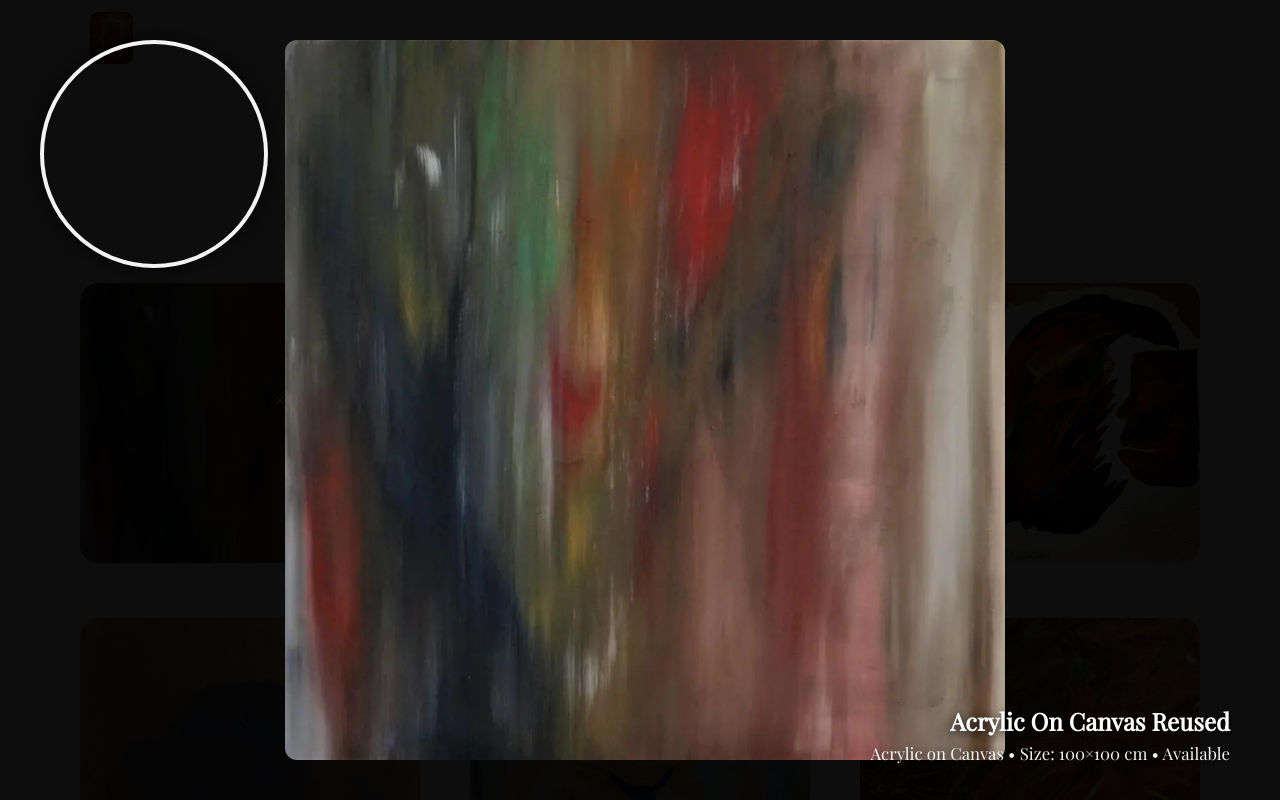
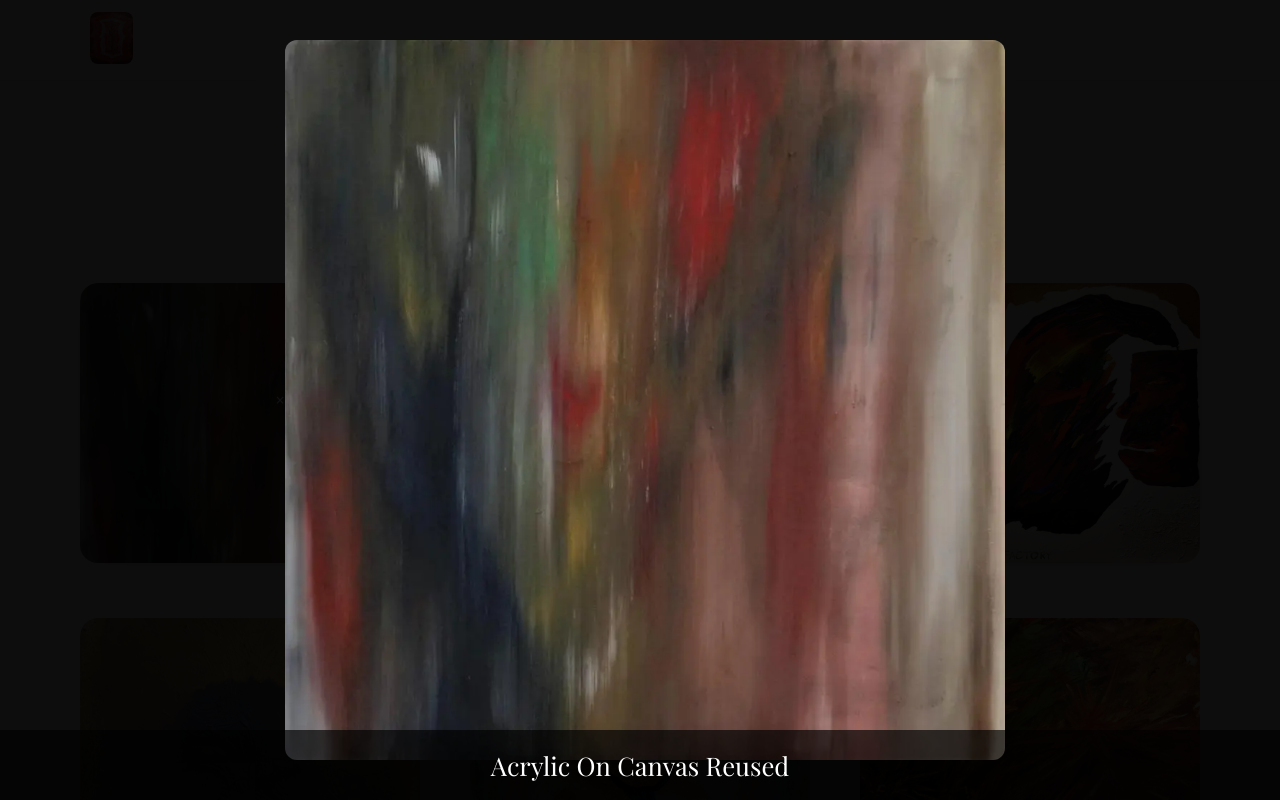
Before and after one commit to Justbemee/justbemee.github.io, a plain HTML site: page all-paintings.html in a window 1280 px wide. Both pictures are taken after a click on the link 250 px from the left and 425 px from the top of the page. Shown: the top 800 px of the page. Drawn offline with nearby package versions, Linux system fonts and the light colour scheme.

Commit message:
Update all-paintings.html

```diff
--- a/all-paintings.html
+++ b/all-paintings.html
@@ -52,15 +52,19 @@
 
     </div>
 
-          <!-- Lightbox -->
+            <!-- Lightbox - Clean version -->
     <div id="lightbox" class="lightbox" onclick="if(event.target.id==='lightbox') this.style.display='none'">
         <span class="close" onclick="document.getElementById('lightbox').style.display='none'">×</span>
         <img id="lightbox-img" src="">
-        <div id="zoom-lens">
-            <img id="zoom-lens-img" src="">
+
+        <!-- Name on the painting with black bar -->
+        <div id="lightbox-name-bar" style="position:absolute; bottom:0; left:0; right:0; background:rgba(0,0,0,0.65); padding:18px 0; text-align:center;">
+            <div id="lightbox-name" style="color:white; font-family:'Playfair Display', serif; font-size:1.6rem; font-weight:400; text-shadow:0 2px 8px rgba(0,0,0,0.8);"></div>
         </div>
-        <div id="lightbox-info" style="position:absolute; bottom:35px; right:50px; color:white; font-family:'Playfair Display', serif; font-size:1.35rem; text-shadow:0 2px 10px rgba(0,0,0,0.9); pointer-events:none; text-align:right; max-width:380px;">
-            <!-- Name and details will appear here on the right side -->
+
+        <!-- Details under the painting -->
+        <div id="lightbox-details" style="position:absolute; bottom:-75px; left:50%; transform:translateX(-50%); color:#ddd; font-size:1.05rem; text-align:center; white-space:nowrap;">
+            Acrylic on Canvas • Size: 100×100 cm • Available
         </div>
     </div>
 
@@ -69,8 +73,8 @@
         <p>Home</p>
         <p>© 2026 Martin Hanispak</p>
     </footer>
-        <script>
-    // Open lightbox with info on the right side
+    <script>
+    // Simple clean lightbox
     document.querySelectorAll('.gallery-item').forEach(item => {
         item.addEventListener('click', function(e) {
             e.preventDefault();
@@ -79,40 +83,8 @@
             const cleanName = filename.replace(/[-._]/g, ' ').replace(/\b\w/g, l => l.toUpperCase());
 
             document.getElementById('lightbox-img').src = src;
-            document.getElementById('zoom-lens-img').src = src;
-            document.getElementById('lightbox-info').innerHTML = `
-                <strong style="font-size:1.5rem;">${cleanName}</strong><br>
-                <span style="font-size:1.05rem; opacity:0.95;">Acrylic on Canvas • Size: 100×100 cm • Available</span>
-            `;
+            document.getElementById('lightbox-name').textContent = cleanName;
             document.getElementById('lightbox').style.display = 'flex';
         });
     });
-
-    // Stronger & more accurate movable zoom lens
-    const lightbox = document.getElementById('lightbox');
-    const lightboxImg = document.getElementById('lightbox-img');
-    const zoomLens = document.getElementById('zoom-lens');
-    const zoomLensImg = document.getElementById('zoom-lens-img');
-
-    lightbox.addEventListener('mousemove', function(e) {
-        const rect = lightboxImg.getBoundingClientRect();
-        let x = e.clientX - rect.left;
-        let y = e.clientY - rect.top;
-
-        // Better bounds to prevent lens going off screen
-        x = Math.max(150, Math.min(x, rect.width - 150));
-        y = Math.max(150, Math.min(y, rect.height - 150));
-
-        zoomLens.style.display = 'block';
-        zoomLens.style.left = (x - 110) + 'px';
-        zoomLens.style.top = (y - 110) + 'px';
-
-        const zoomLevel = 11;   // even stronger magnification
-        zoomLensImg.style.left = (-x * zoomLevel + 110) + 'px';
-        zoomLensImg.style.top = (-y * zoomLevel + 110) + 'px';
-    });
-
-    lightbox.addEventListener('mouseleave', function() {
-        zoomLens.style.display = 'none';
-    });
     </script>
```
